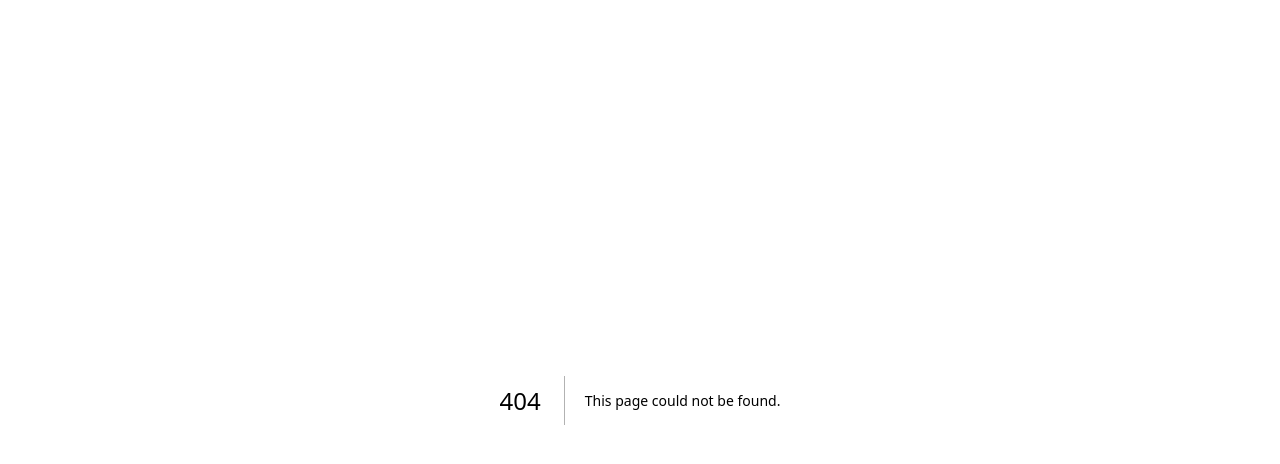
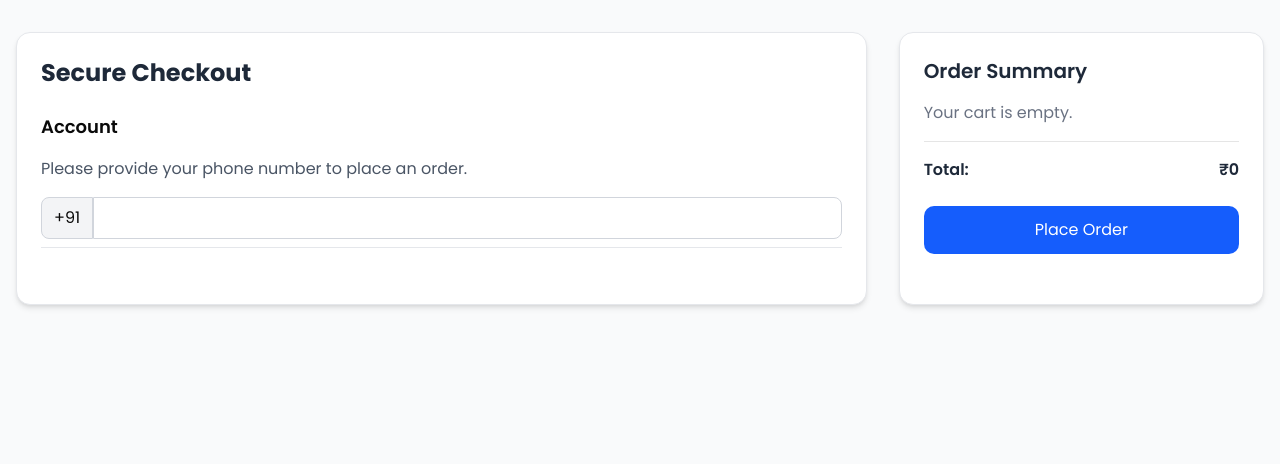
Before and after one commit to vodintech/caragecarcare-frontend, a Next.js app: page /checkout in a window 1280 px wide. Before the commit this address had no page. Shown: the top 464 px of the page. Built offline with nearby package versions, Linux system fonts and the light colour scheme.

Commit message:
make payment page

```diff
--- /dev/null
+++ b/app/checkout/page.tsx
@@ -0,0 +1,117 @@
+"use client";
+
+import React, { useState, useEffect } from "react";
+import { useRouter } from "next/navigation";
+import { motion } from "framer-motion";
+
+type CartItem = {
+  packageName: string;
+  price: number;
+  quantity: number;
+};
+
+type CarInfo = {
+  model?: string;
+  phone?: string;
+  [key: string]: unknown;
+};
+
+const CheckoutPage = () => {
+  const router = useRouter();
+  const [cart, setCart] = useState<CartItem[]>([]);
+  const [carInfo, setCarInfo] = useState<CarInfo>({});
+
+  useEffect(() => {
+    const cartData = sessionStorage.getItem("cart");
+    const carData = sessionStorage.getItem("carFormData");
+
+    if (cartData) setCart(JSON.parse(cartData));
+    if (carData) {
+      const parsedCarData: CarInfo = JSON.parse(carData);
+      setCarInfo(parsedCarData);
+    }
+  }, []);
+
+  const totalPrice = cart.reduce((total, item) => total + item.price * item.quantity, 0);
+
+  const handlePlaceOrder = () => {
+    if (!carInfo.phone) {
+      alert("Please provide a phone number");
+      return;
+    }
+    alert("Order placed successfully!");
+    sessionStorage.removeItem("cart");
+    router.push("/");
+  };
+
+  return (
+    <div className="min-h-screen bg-gray-50">
+      <div className="max-w-7xl mx-auto px-4 py-8">
+        <motion.div
+          initial={{ opacity: 0, y: 30 }}
+          animate={{ opacity: 1, y: 0 }}
+          transition={{ duration: 0.4 }}
+          className="flex flex-col lg:flex-row gap-8"
+        >
+          {/* Left side - Checkout Details */}
+          <div className="lg:w-[70%] bg-white p-6 rounded-xl shadow-md border border-gray-200">
+            <h1 className="text-2xl font-bold text-gray-800 mb-6">Secure Checkout</h1>
+
+            {/* Account Section with Phone Number */}
+            <div className="mb-8">
+              <h2 className="text-lg font-semibold mb-4">Account</h2>
+              <p className="text-gray-600 mb-4">Please provide your phone number to place an order.</p>
+
+              <div className="flex items-center border-b border-gray-200 pb-2">
+                <span className="bg-gray-100 px-3 py-2 rounded-l-md border border-gray-300">+91</span>
+                <input
+                  type="text"
+                  className="flex-1 px-3 py-2 border border-gray-300 rounded-r-md focus:outline-none focus:ring-2 focus:ring-blue-500"
+                  value={carInfo.phone || ""}
+                  readOnly
+                />
+              </div>
+            </div>
+          </div>
+
+          {/* Right side - Order Summary */}
+          <div className="lg:w-[30%] bg-white p-6 rounded-xl shadow-md border border-gray-200">
+            <h2 className="text-xl font-semibold mb-4 text-gray-800">Order Summary</h2>
+
+            {cart.length > 0 ? (
+              <ul className="space-y-3 mb-4">
+                {cart.map((item, index) => (
+                  <li key={index} className="flex justify-between text-sm text-gray-700">
+                    <div>
+                      {item.packageName} × <span className="font-medium">{item.quantity}</span>
+                    </div>
+                    <div className="font-semibold">₹{item.price * item.quantity}</div>
+                  </li>
+                ))}
+              </ul>
+            ) : (
+              <p className="text-gray-500 mb-4">Your cart is empty.</p>
+            )}
+
+            <div className="border-t pt-4 mb-6">
+              <div className="flex justify-between text-gray-800 font-semibold">
+                <span>Total:</span>
+                <span>₹{totalPrice}</span>
+              </div>
+            </div>
+
+            <button
+              onClick={handlePlaceOrder}
+              className="w-full bg-blue-600 text-white py-3 rounded-lg hover:bg-blue-700 transition"
+              disabled={cart.length === 0}
+            >
+              Place Order
+            </button>
+          </div>
+        </motion.div>
+      </div>
+    </div>
+  );
+};
+
+export default CheckoutPage;
```
